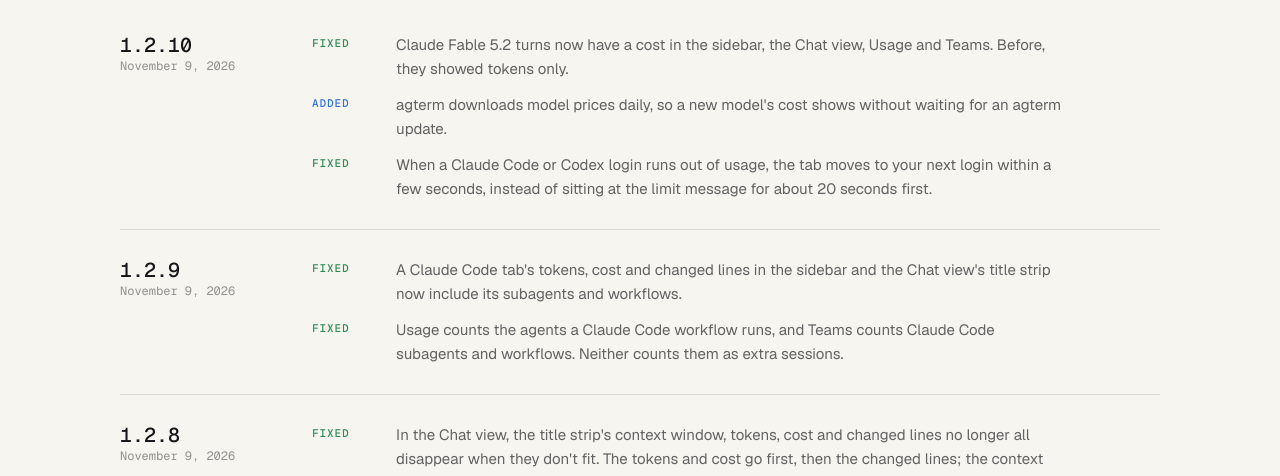
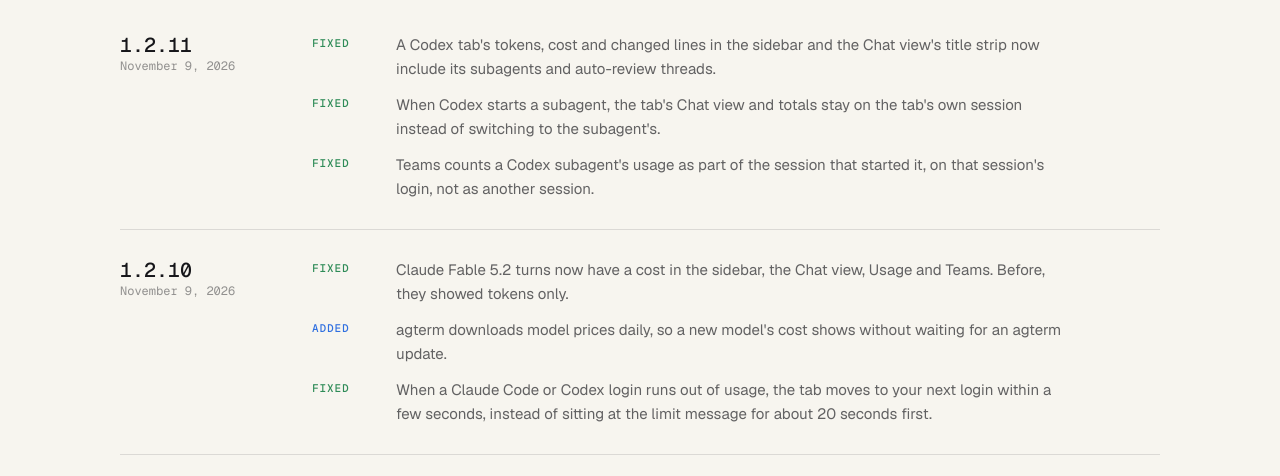
Before and after one commit to neelsatyavolu/agterm, a plain HTML site: page site/changelog.html in a window 1280 px wide. Shown: the part 282-758 px from the top of the page. Drawn offline with nearby package versions, Linux system fonts and the light colour scheme.

Commit message:
docs: site changelog for 1.2.11

```diff
--- a/site/changelog.html
+++ b/site/changelog.html
@@ -39,6 +39,18 @@
       </header>
 
       <div class="cl">
+        <section class="cl-release" id="v1.2.11" aria-labelledby="v1.2.11-title">
+          <header class="cl-head">
+            <h2 id="v1.2.11-title"><a href="#v1.2.11">1.2.11</a></h2>
+            <p class="meta"><time datetime="2026-11-09">November 9, 2026</time></p>
+          </header>
+          <ul class="cl-items">
+            <li><span class="cl-kind cl-fixed">Fixed</span><span>A Codex tab&#x27;s tokens, cost and changed lines in the sidebar and the Chat view&#x27;s title strip now include its subagents and auto-review threads.</span></li>
+            <li><span class="cl-kind cl-fixed">Fixed</span><span>When Codex starts a subagent, the tab&#x27;s Chat view and totals stay on the tab&#x27;s own session instead of switching to the subagent&#x27;s.</span></li>
+            <li><span class="cl-kind cl-fixed">Fixed</span><span>Teams counts a Codex subagent&#x27;s usage as part of the session that started it, on that session&#x27;s login, not as another session.</span></li>
+          </ul>
+        </section>
+
         <section class="cl-release" id="v1.2.10" aria-labelledby="v1.2.10-title">
           <header class="cl-head">
             <h2 id="v1.2.10-title"><a href="#v1.2.10">1.2.10</a></h2>
```
